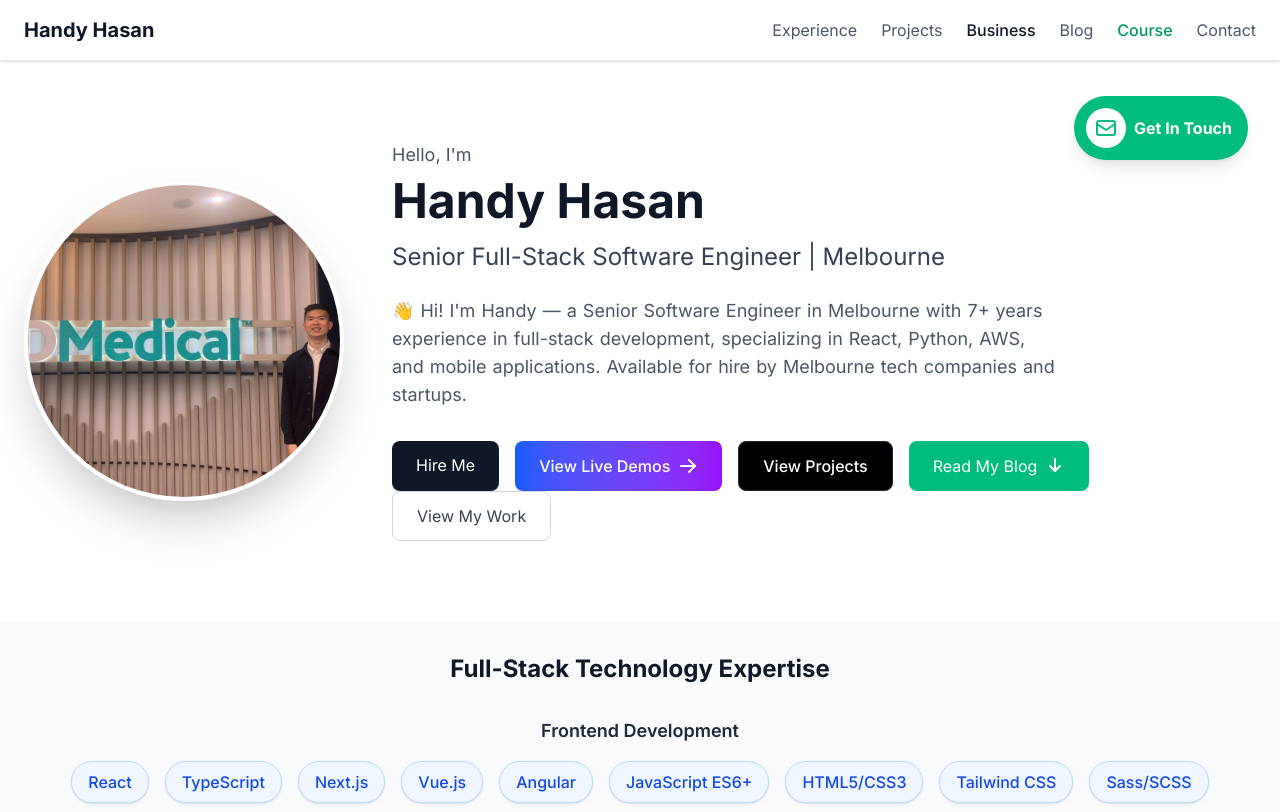
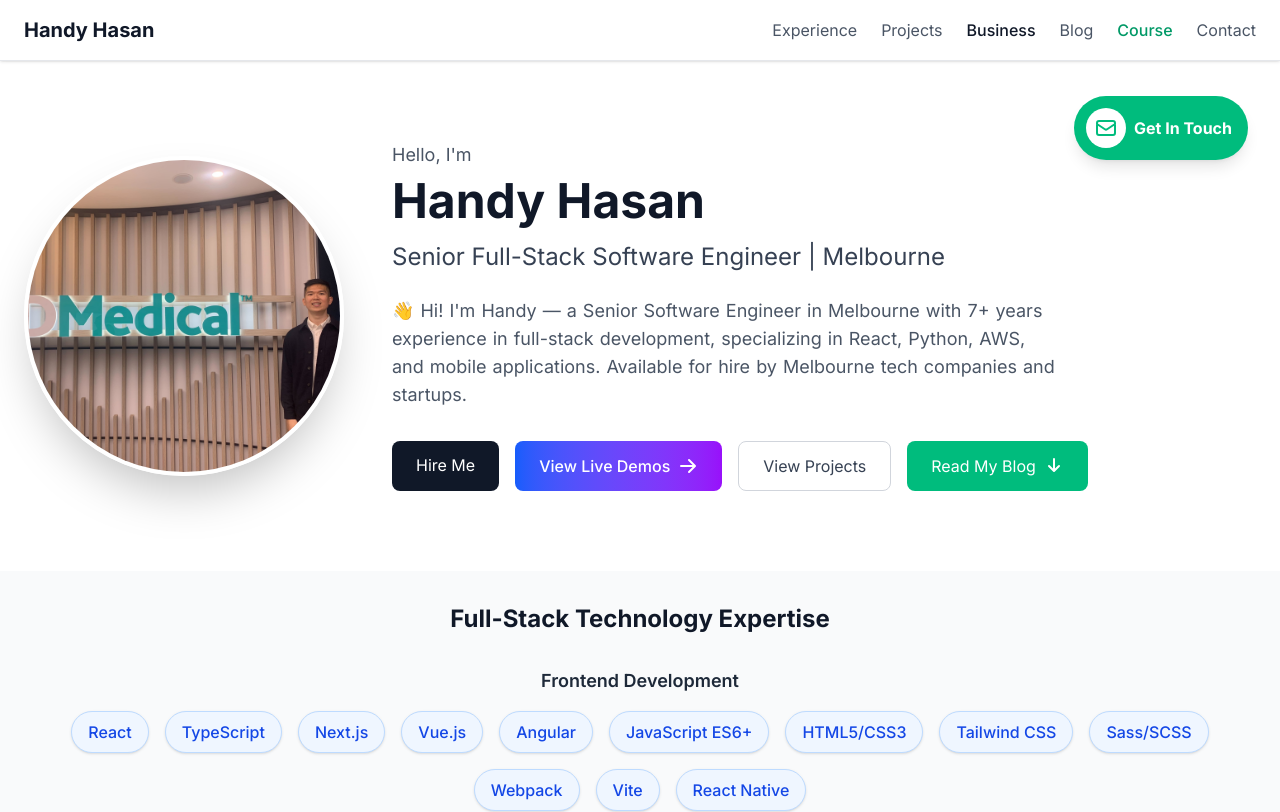
Before and after one commit to handyman30/portfolio, a Next.js app: page / in a window 1280 px wide. Shown: the top 812 px of the page. Built offline with nearby package versions, Linux system fonts and the light colour scheme.

Commit message:
Clean up redundant buttons in hero section - remove duplicate 'View My Work' button

```diff
--- a/src/app/page.tsx
+++ b/src/app/page.tsx
@@ -169,7 +169,7 @@ export default function Home() {
                 </Link>
                 <Link
                   href="/projects"
-                  className="bg-black hover:bg-gray-900 text-white px-6 py-3 rounded-lg transition-colors font-medium border border-gray-800"
+                  className="border border-gray-300 text-gray-700 hover:bg-gray-50 px-6 py-3 rounded-lg transition-colors"
                 >
                   View Projects
                 </Link>
@@ -182,12 +182,6 @@ export default function Home() {
                     <path fillRule="evenodd" d="M10 2a1 1 0 011 1v9.586l3.293-3.293a1 1 0 111.414 1.414l-5 5a1 1 0 01-1.414 0l-5-5a1 1 0 111.414-1.414L9 12.586V3a1 1 0 011-1z" clipRule="evenodd" />
                   </svg>
                 </a>
-                <Link
-                  href="/projects"
-                  className="border border-gray-300 text-gray-700 hover:bg-gray-50 px-6 py-3 rounded-lg transition-colors"
-                >
-                  View My Work
-                </Link>
               </motion.div>
             </motion.div>
           </div>
```
